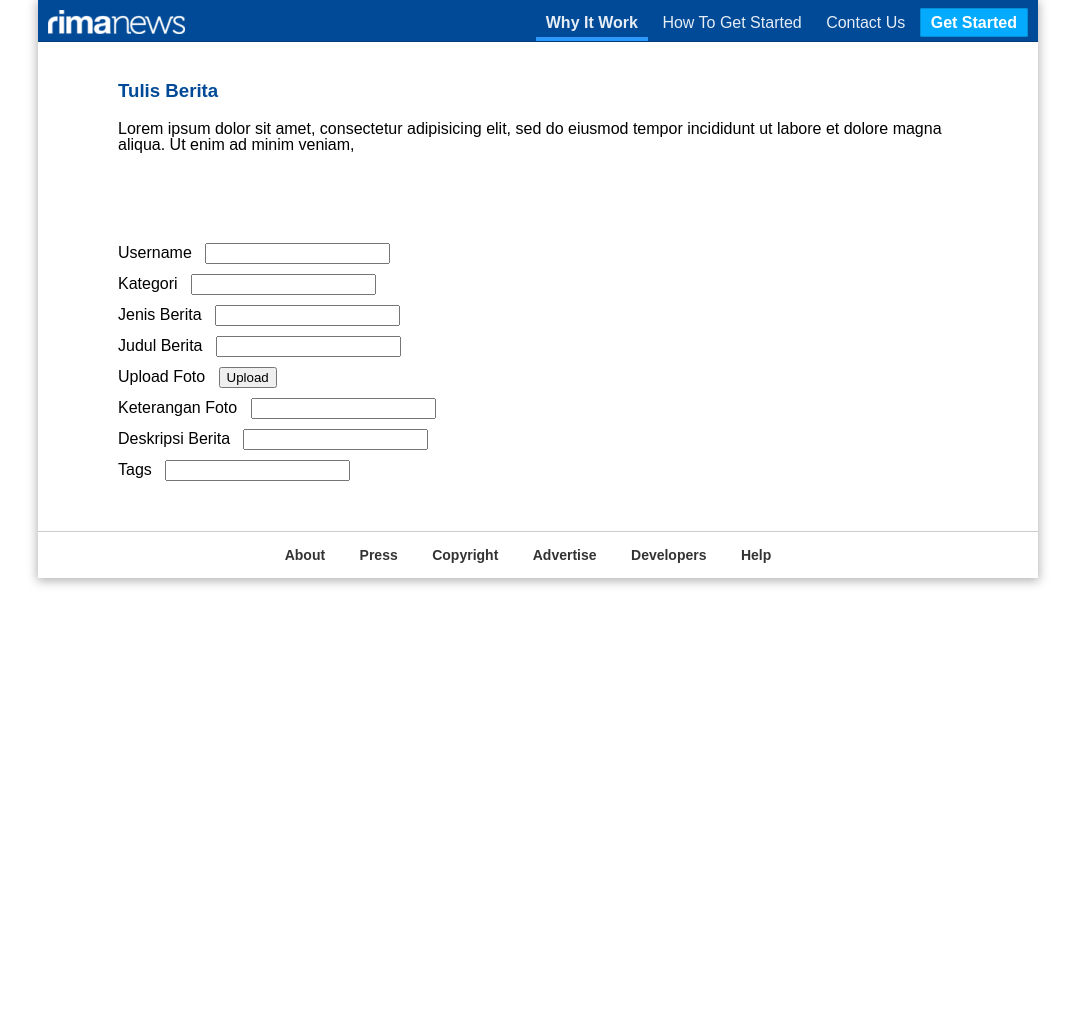
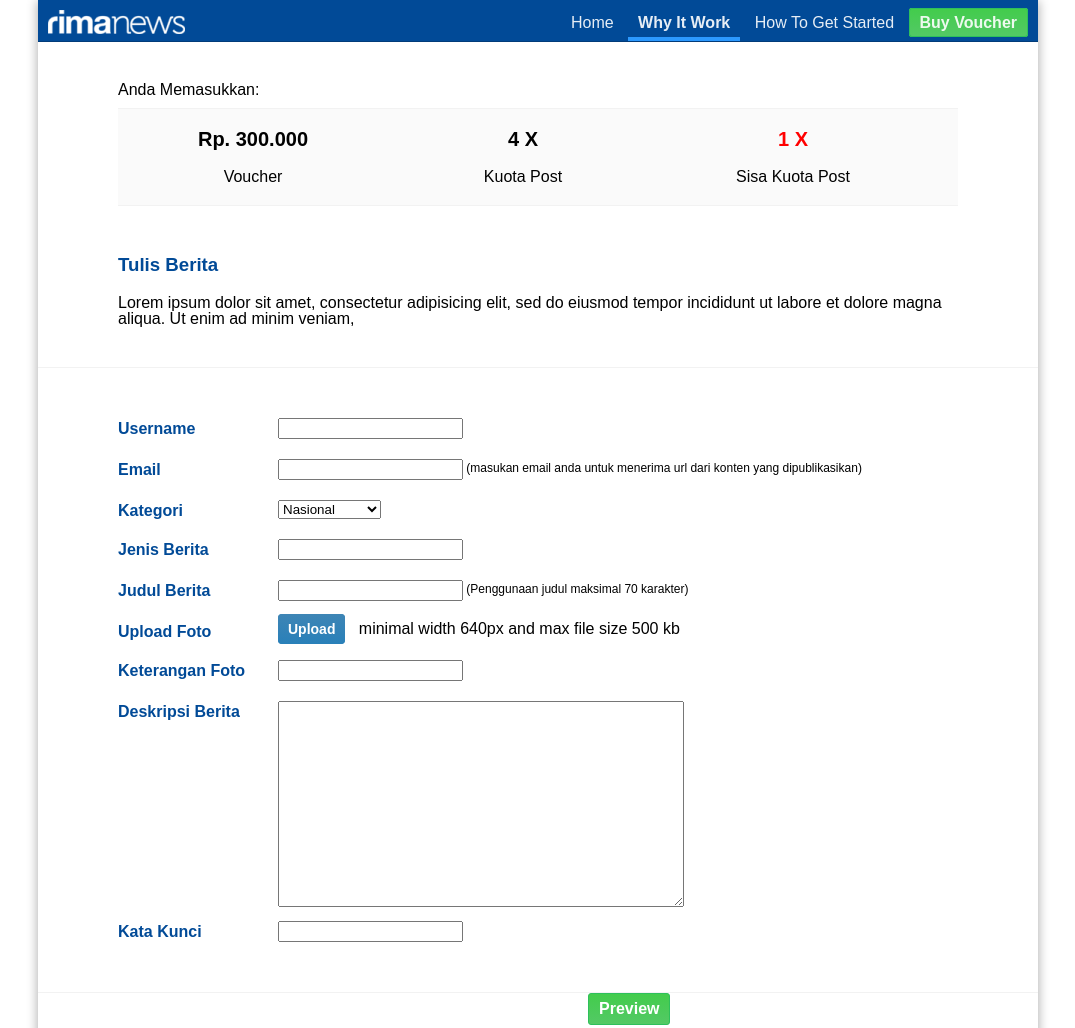
Before and after one commit to raffahlasek/newide, a plain HTML site: page createnews.html in a window 1280 px wide. Shown: the top 1028 px of the page, without its empty margins (102-1177 px from the left). Before the commit the page ends 800 px from the top, so only its background shows below. Drawn offline with Linux system fonts and the light colour scheme.

Commit message:
tambahan lagi

```diff
--- a/_assets/css/style.css
+++ b/_assets/css/style.css
@@ -7,6 +7,13 @@
 	font-family: arial;
 	overflow: hidden;
 }
+.wrapperlogin {
+	width: 1000px;
+	margin: 0 auto;
+	font-family: arial;
+	overflow: hidden;
+}
+
 
 .clear {
 	clear: both;
@@ -204,8 +211,17 @@
  /*========= TEXT BOTTOM =============*/
  .text-bottom {
  	padding: 40px 80px;
+	border-bottom: 1px solid #f2f2f2;
  }
-
+.red{
+	color:#ff0000;
+}
+.s20{
+	font-size:20px;
+}
+.mar20{
+	margin-top:20px;
+}
  .text-bottom > p{
  	margin-top: 20px;
  }
@@ -214,7 +230,22 @@
 	color:#014a97;
 	font-size:14pt;
  }
-
+ .detail-voucher{
+	width:840px;
+	//height:100px;
+	border-top: 1px solid #f2f2f2;
+	border-bottom:1px solid #f2f2f2;
+	background-color:#fafafa;
+	margin: 10px 0;
+	float:left;
+	margin: 10px 80px;
+ }
+ .harga{
+	float:left;
+	padding: 20px 10px;
+	width:250px;
+	text-align:center;
+ }
 .warning-code{
 	color:#ff0000;
 	font-size:11px;
@@ -238,7 +269,25 @@
  }
  .form-isi{
 	margin: 10px 0;
+	float:left;
  }
+	.form-isi > span{
+		font-size:12px;
+	}
+ .form-kiri{
+	float:left;
+	width:160px;
+	padding-top:3px;
+	font-weight:bold;
+	color:#014a97;
+ }
+ .form-input{
+	float:left;
+ }
+ .textarea{
+	width:400px;
+	height:200px;
+}
 
  /*===================================== FOOTER ====================*/
  .footer {
--- a/createnews.html
+++ b/createnews.html
@@ -18,10 +18,10 @@
 			</div>
 			<nav id="nav-header">
 				<ul class="menu">
+					<li><a href="" title="">Home</a></li>
 					<li class="menu-selected"><a href="" title="">Why It Work</a></li>
 					<li><a href="" title="">How To Get Started</a></li>
-					<li><a href="" title="">Contact Us</a></li>
-					<li><a href="" title="" class="btn-getstarted">Get Started</a></li>
+					<li><a href="" title="" class="btngreen">Buy Voucher</a></li>
 				</ul>
 			</nav>
 		</header>
@@ -29,6 +29,22 @@
 
 
 		<!-- content -->
+		<div style="margin-top:40px;margin-left: 80px;">Anda Memasukkan:</div>
+		<div class="detail-voucher">
+			<div class="harga">
+				<div class="bold s20">Rp. 300.000</div>
+				<div class="mar20">Voucher</div>
+			</div>
+			<div class="harga">
+				<div class="bold s20">4 X</div>
+				<div class="mar20">Kuota Post</div>
+			</div>
+			<div class="harga">
+				<div class="bold red s20">1 X</div>
+				<div class="mar20">Sisa Kuota Post</div>
+			</div>
+		</div>
+		<div class="clear"></div>
 		<div class="text-bottom">
 			<h3>Tulis Berita</h3>
 			<p>
@@ -39,31 +55,64 @@
 
 		<div class="text-bottom">
 			<div class="form-isi">
-				Username &nbsp <input />
+				<div class="form-kiri">Username</div>
+				<div class="form-input"><input /> </div>
 			</div>
+			<div class="clear"></div>
 			<div class="form-isi">
-				Kategori &nbsp <input />
+				<div class="form-kiri">Email</div>
+				<div class="form-input"><input /> </div><span>&nbsp(masukan email anda untuk menerima url dari konten yang dipublikasikan)</span>
 			</div>
+			<div class="clear"></div>
 			<div class="form-isi">
-				Jenis Berita &nbsp <input />
+				<div class="form-kiri">Kategori</div>
+				<div class="form-input">
+					<Select>
+						<option>Nasional</option>
+						<option>International</option>
+						<option>Ekonomi</option>
+						<option>Olahraga</option>
+						<option>Gaya Hidup</option>
+						<option>Teknologi</option>
+						<option>Budaya</option>
+						<option>English News</option>
+					</select>
+				</div>
 			</div>
+			<div class="clear"></div>
 			<div class="form-isi">
-				Judul Berita &nbsp <input />
-			</div >
+				<div class="form-kiri">Jenis Berita</div>
+				<div class="form-input"><input /> </div>
+			</div>
+			<div class="clear"></div>
 			<div class="form-isi">
-				Upload Foto &nbsp <input type="button" value="Upload"/>
+				<div class="form-kiri">Judul Berita</div>
+				<div class="form-input"><input /> </div><span>&nbsp(Penggunaan judul maksimal 70 karakter)</span>
 			</div>
+			<div class="clear"></div>
 			<div class="form-isi">
-				Keterangan Foto &nbsp <input />
+				<div class="form-kiri">Upload Foto</div>
+				<div class="form-input"><span class="btnblue"> Upload</span> &nbsp <span>minimal width 640px and max file size 500 kb</span></div>
 			</div>
+			<div class="clear"></div>
 			<div class="form-isi">
-				Deskripsi Berita &nbsp <input />
+				<div class="form-kiri">Keterangan Foto</div>
+				<div class="form-input"><input /> </div>
 			</div>
+			<div class="clear"></div>
 			<div class="form-isi">
-				Tags &nbsp <input />
+				<div class="form-kiri">Deskripsi Berita</div>
+				<div class="form-input textarea"><textarea class="textarea"></textarea> </div>
 			</div>
+			<div class="clear"></div>
+			<div class="form-isi">
+				<div class="form-kiri">Kata Kunci</div>
+				<div class="form-input"><input /> </div>
+			</div>
+			<div class="clear"></div>
 		</div>
 
+		<div class="btngreen" style="width:60px;margin-left:550px;margin-bottom:40px;">Preview</div>
 
 		<!-- footer -->
 		<footer class="footer">
--- /dev/null
+++ b/login.html
@@ -0,0 +1,30 @@
+<!DOCTYPE html>
+<html lang="EN">
+<head>
+	<meta charset="utf-8">
+	<title>RIMANEWS ADS</title>
+
+	<!-- Add Style-->
+	<link rel="stylesheet" href="_assets/css/style.css">
+	<link rel="stylesheet" href="_assets/css/reset.css">
+	<link rel="stylesheet" href="_assets/css/button.css">
+</head>
+<body>
+	<!-- Wrapper For All -->
+	<div class="wrapperlogin">
+		<center>
+			<div style="margin-top:130px;"><img src="_assets/img/logologin.png"></div>
+			<div style="width:500px; font-size:24px;color:#00528a;margin-top:20px;">Gunakan Akun anda dengan bijak jangan berikan Username/Password kepada siapapun</div>
+			<div style="width:350px;border:thin solid #bdbdbd;margin-top:20px;background-color:#ebebeb">
+				<div style="margin:20px 20px 0 20px"><input style="height:25px;width:310px;" /></div>
+				<div style="margin:0 20px"><input style="height:25px;width:310px;" /></div>
+				<div style="margin:20px" class="btnblue">Login</div>
+			</div>
+			<div style="width:500px; font-size:18px;color:#00528a;margin:30px 0;">
+				Butuh bantuan?<br>
+				Hubungi contact center kami di +62 21 234567
+			</div>
+		</center>
+	</div>
+</body>
+</html>
```
Also changed, not shown: previewberita.html (added, +49 -0 lines), _assets/img/logologin.png (added).
